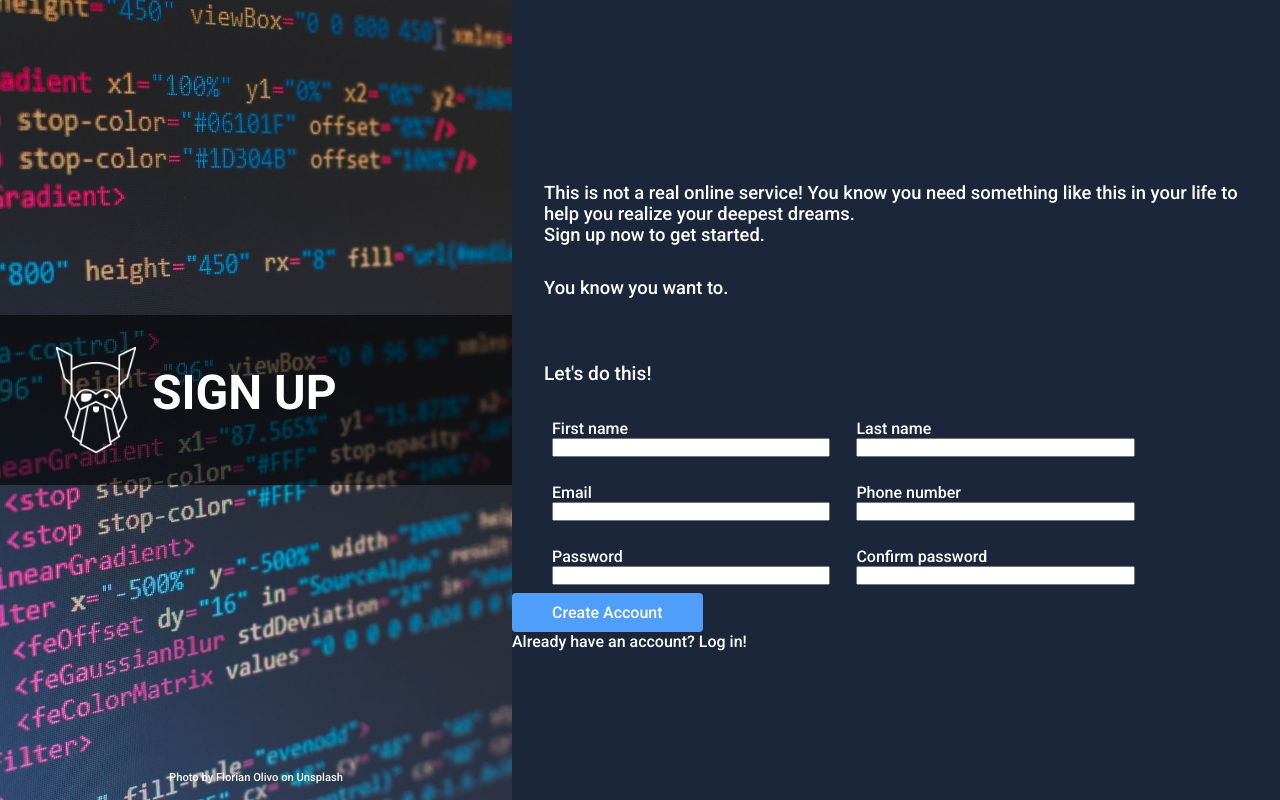
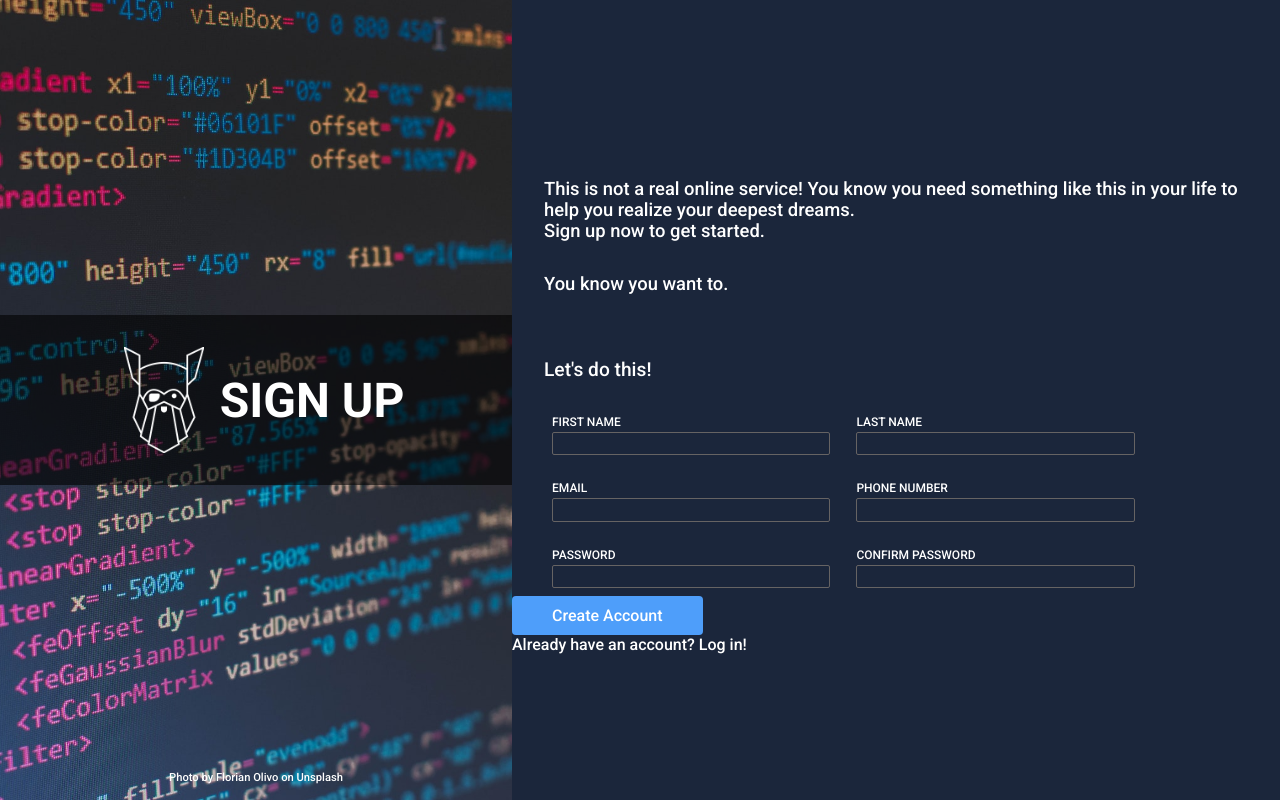
Before and after one commit to fiufiu0/signup-form, a plain HTML site: page index.html in a window 1280 px wide. Drawn offline with Linux system fonts and the light colour scheme.

Commit message:
Styling input and label

```diff
--- a/index.html
+++ b/index.html
@@ -26,7 +26,7 @@
 
                 <form method="post">
                     <div class="form">
-                        <p class="text">Let's do this!</p>
+                        <p class="text-right">Let's do this!</p>
                         <div class="form-row">
                             <label for="name">First name</label>
                             <input type="text" id="name" autocomplete="given-name">
@@ -43,7 +43,7 @@
 
                         <div class="form-row">
                             <label for="phone">Phone number</label>
-                            <input type="tel" id="phone" autocomplete="tel">
+                            <input type="tel" id="phone" autocomplete="tel" pattern="[0-9]{9}">
                         </div>
 
                         <div class="form-row">
--- a/style.css
+++ b/style.css
@@ -91,7 +91,7 @@ p + p {
     width: 40%;
 }
 
-.text {
+.text-right {
     width: 100%;
     font-size: 1.2rem;
     padding-bottom: 1rem;
@@ -111,8 +111,32 @@ p + p {
 
 .form-btn button:hover {
     background-color: #5e9ee7;
-  }
+}
 
 .form-btn button:active {
     background-color: #407FC7;
-  }
+}
+
+.form-row label {
+    text-transform: uppercase;
+    font-size: 0.75rem;
+    padding-bottom: 0.2rem;
+}
+
+.form-row input {
+    border: 1px solid #666363;
+    border-radius: 2px;
+    padding: 0.2rem;
+    color: #fff;
+    background-color: transparent;
+}
+
+.form-row input:focus {
+    outline: none;
+    border: 1px solid #fff;
+}
+
+.form-row input:invalid {
+    border: 1px solid #ee3030f1;
+    color: #D55C5F;
+}
```
